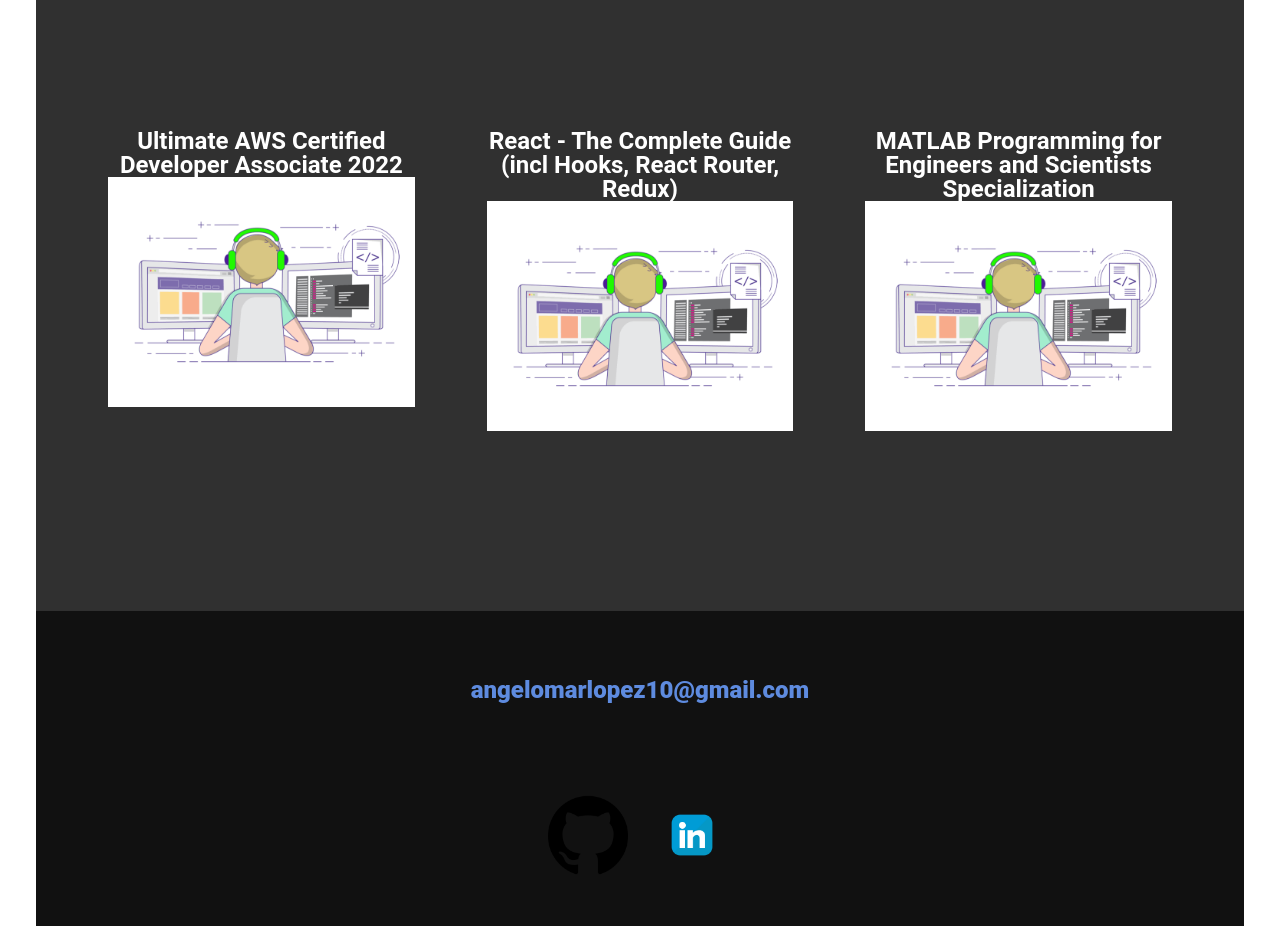
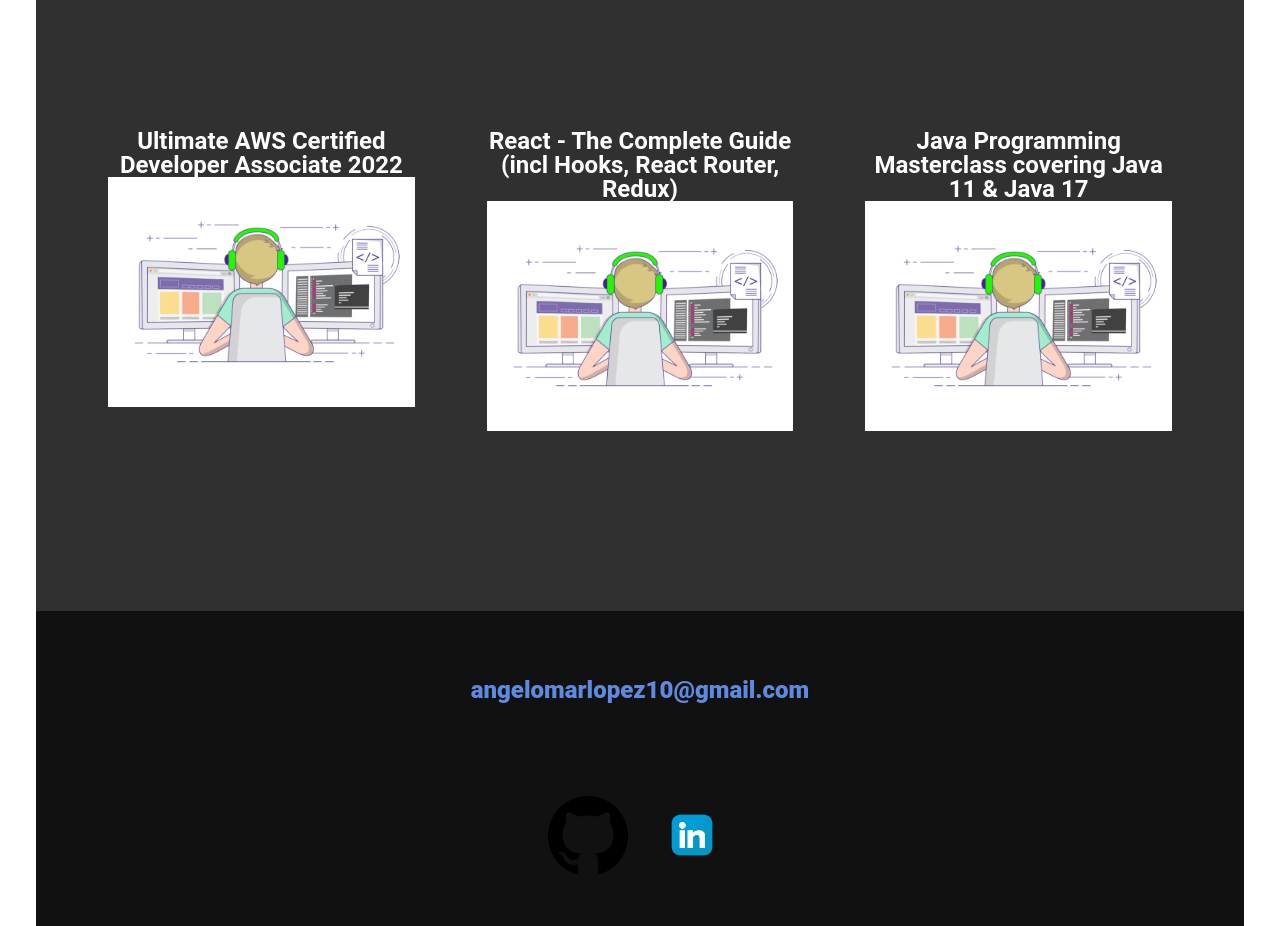
Before and after one commit to AngelLopez8/axgel-portfolio, a React (Create React App) app: page / in a window 1280 px wide. Shown: the part 3687-4613 px from the top of the page. Built offline with nearby package versions, Linux system fonts and the light colour scheme.

Commit message:
Changed in progress certificate, JAVA

```diff
--- a/src/components/Sections/Certificates/Certificates.js
+++ b/src/components/Sections/Certificates/Certificates.js
@@ -48,7 +48,7 @@
                     link={""}
                 />
                 <Certificate
-                    title={"MATLAB Programming for Engineers and Scientists Specialization"}
+                    title={"Java Programming Masterclass covering Java 11 & Java 17"}
                     media={DEFAULT}
                     link={""}
                 />
```
